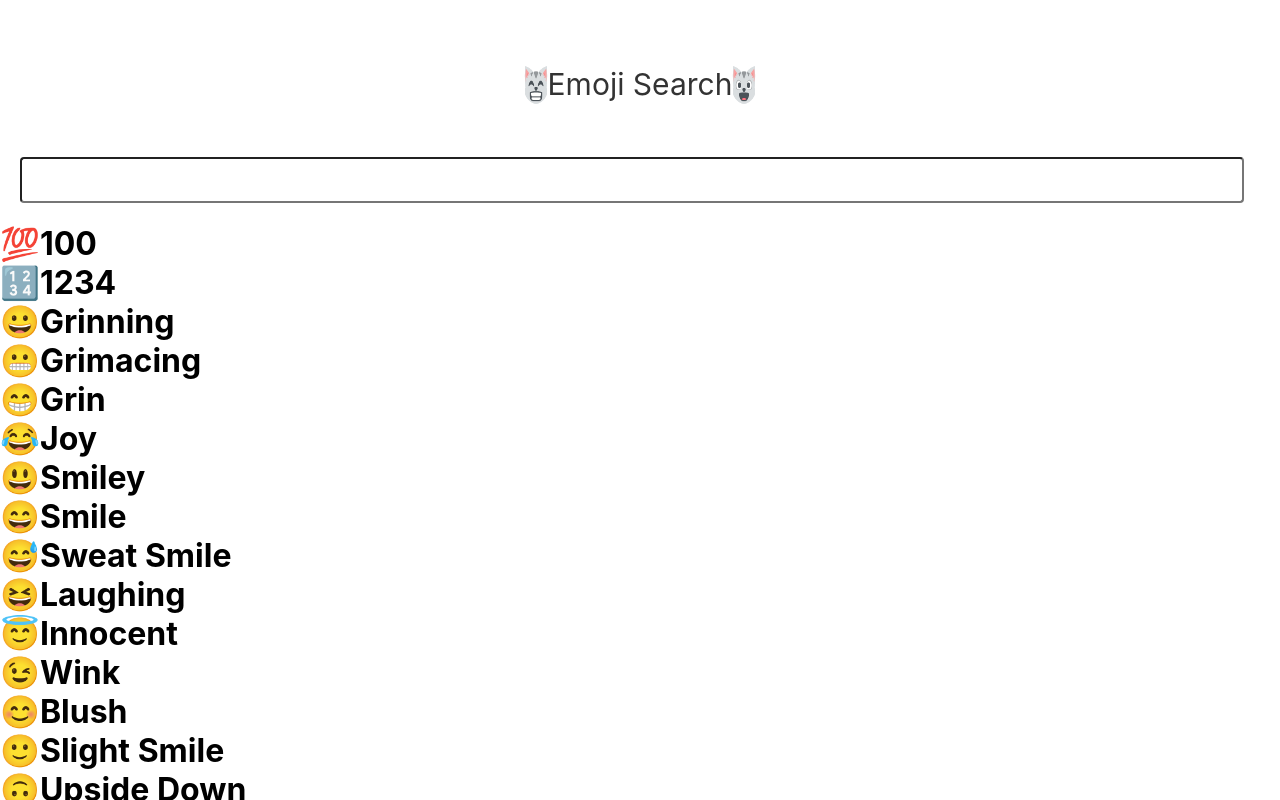
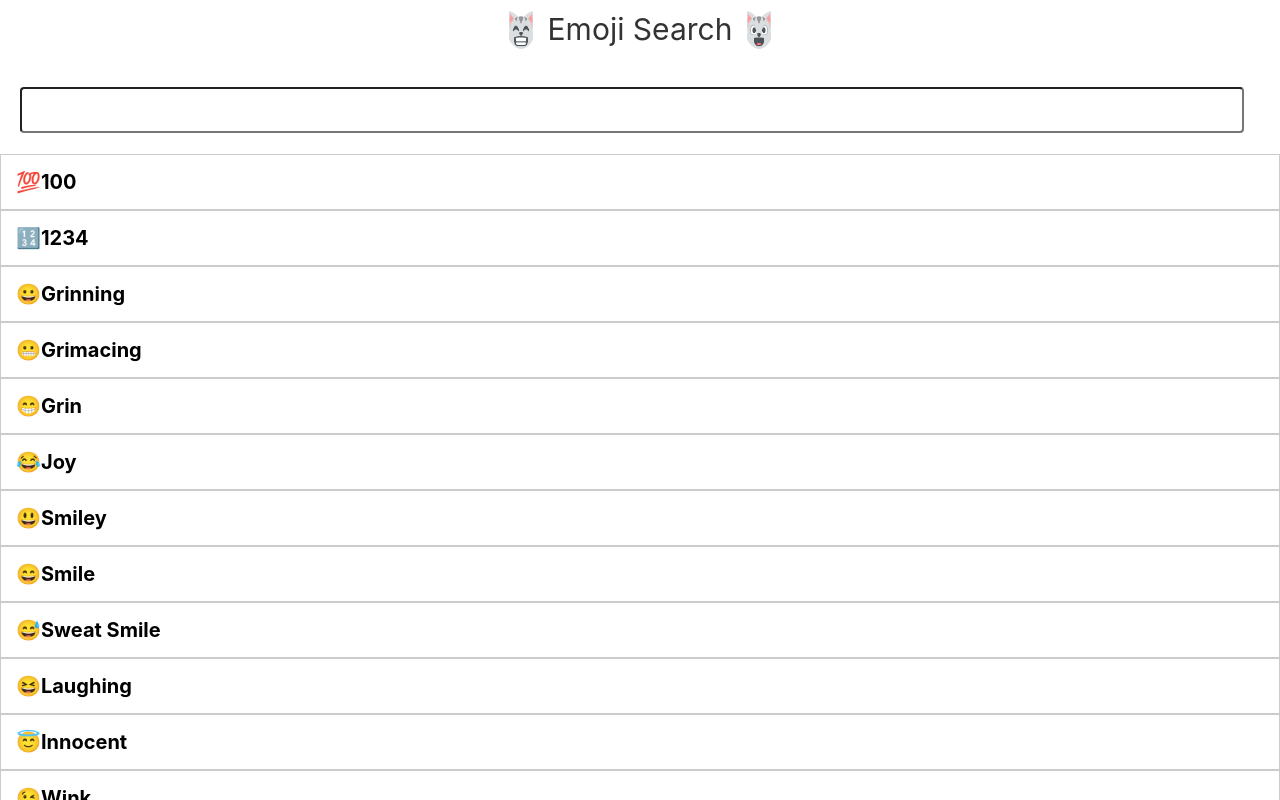
Before and after one commit to twinklekhandelwal/react_emoji_project, a React (Create React App) app: page / in a window 1280 px wide. Shown: the top 800 px of the page. Built offline with nearby package versions, Linux system fonts and the light colour scheme.

Commit message:
add emojis

```diff
--- a/src/header.js
+++ b/src/header.js
@@ -11,7 +11,7 @@ constructor(props) {
 
 }
     render(){
-        return(<div class="header"><img src={emojmage} class="img-emo"/>Emoji Search<img src={emojjmage} class="img-emo"/></div>)
+        return(<div class="header" ><img src={emojmage} class="img-emo"/>Emoji Search<img src={emojjmage} class="img-emo"/></div>)
     }
 }
 
--- a/src/index.css
+++ b/src/index.css
@@ -14,25 +14,31 @@ code {
 
 .header{
   text-align: center;
-  padding: 55px;
+  /* padding-left: 55px; */
 
   font-size:30px;
   color: #333;
 
 }
-.img-emo{
+.header .img-emo {
+
+  padding:0 14px;
   width:2%;
   height: 40px;
   position: relative;
   top:10px;
 
 }
+
+
+
 .searchinput{
   width:95%;
   height: 40px;
   margin-left:20px;
   border-radius: 4px;
   font-size:20px;
+  margin-top: 40px;
 
 }
 .input{
@@ -40,3 +46,13 @@ code {
   height:40px;
 
 }
+.shareholder{
+  border:1px solid #ccc;
+  font-size: 20px;
+  cursor: pointer;
+  padding: 15px;
+
+}
+.shareholder:hover{
+  background-color: #eee;
+}
```
